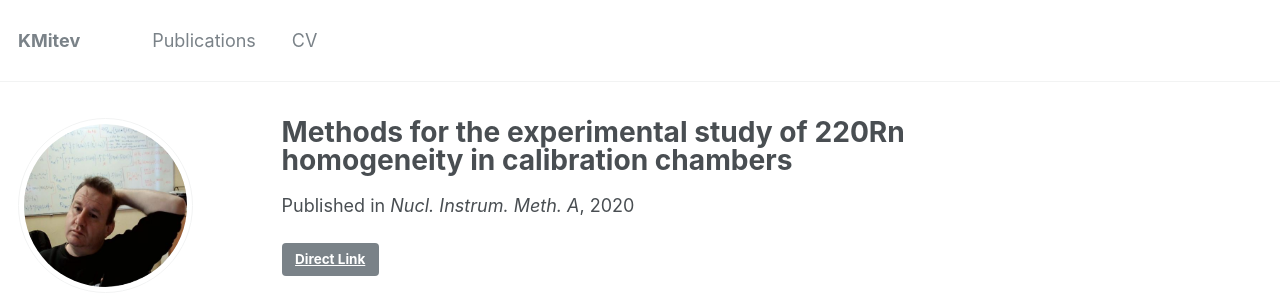
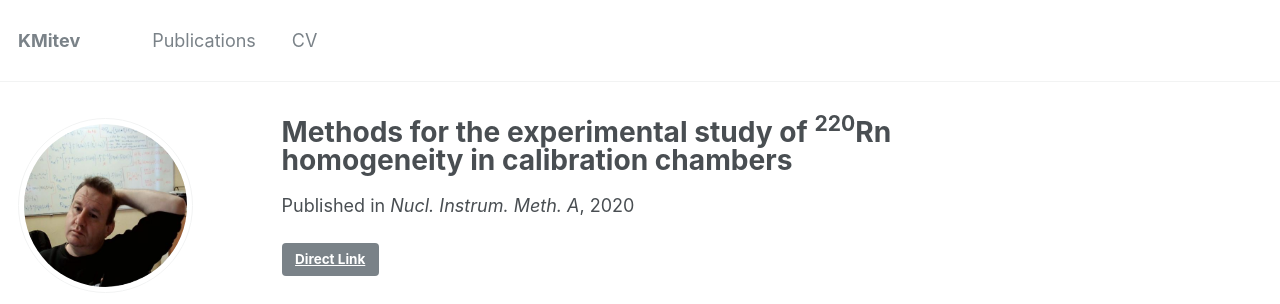
Before and after one commit to KrasimirMitev/krasimirmitev.github.io, a Jekyll site: the page built from _publications/2020-06-01-Methods-for-the-experimental-study-of-220Rn-homogeneity-in-calibration-chambers.md, in a window 1280 px wide. Shown: the top 304 px of the page. Built offline with Jekyll 4.4.1, drawn with Linux system fonts in a browser that asks for light colours; some web fonts are replaced.

Commit message:
Update 2020-06-01-Methods-for-the-experimental-study-of-220Rn-homogeneity-in-calibration-chambers.md

```diff
--- a/_publications/2020-06-01-Methods-for-the-experimental-study-of-220Rn-homogeneity-in-calibration-chambers.md
+++ b/_publications/2020-06-01-Methods-for-the-experimental-study-of-220Rn-homogeneity-in-calibration-chambers.md
@@ -1,5 +1,5 @@
 ---
-title: "Methods for the experimental study of 220Rn homogeneity in calibration chambers"
+title: "Methods for the experimental study of <sup>220</sup>Rn homogeneity in calibration chambers"
 collection: publications
 section: peer-rev
 date: 2020-06-01
```
